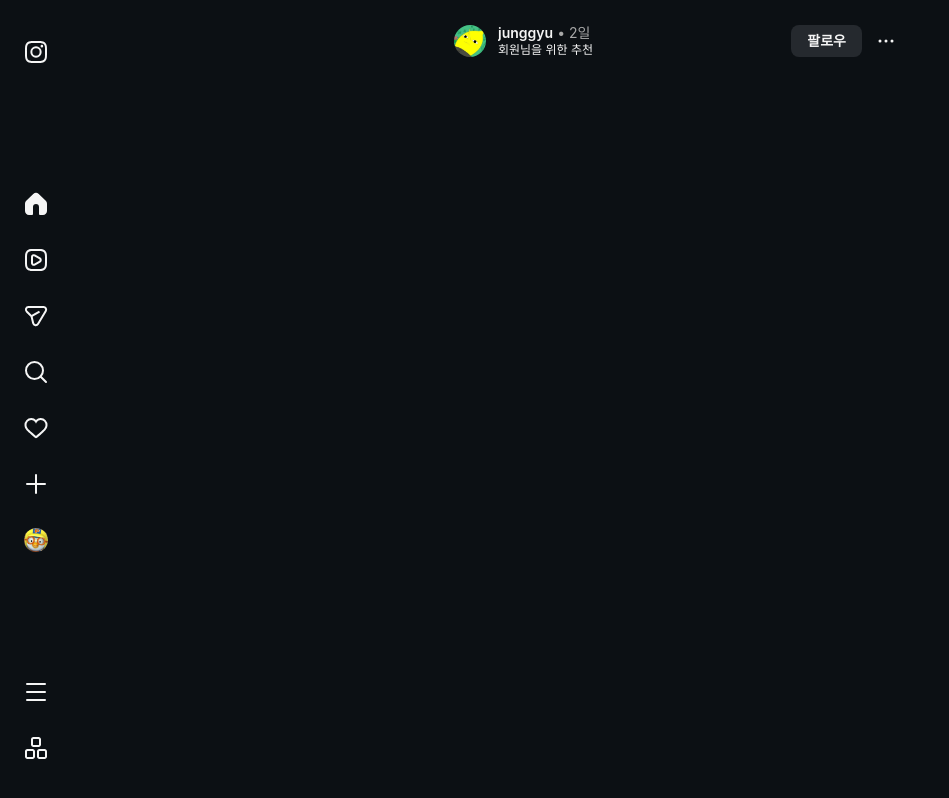
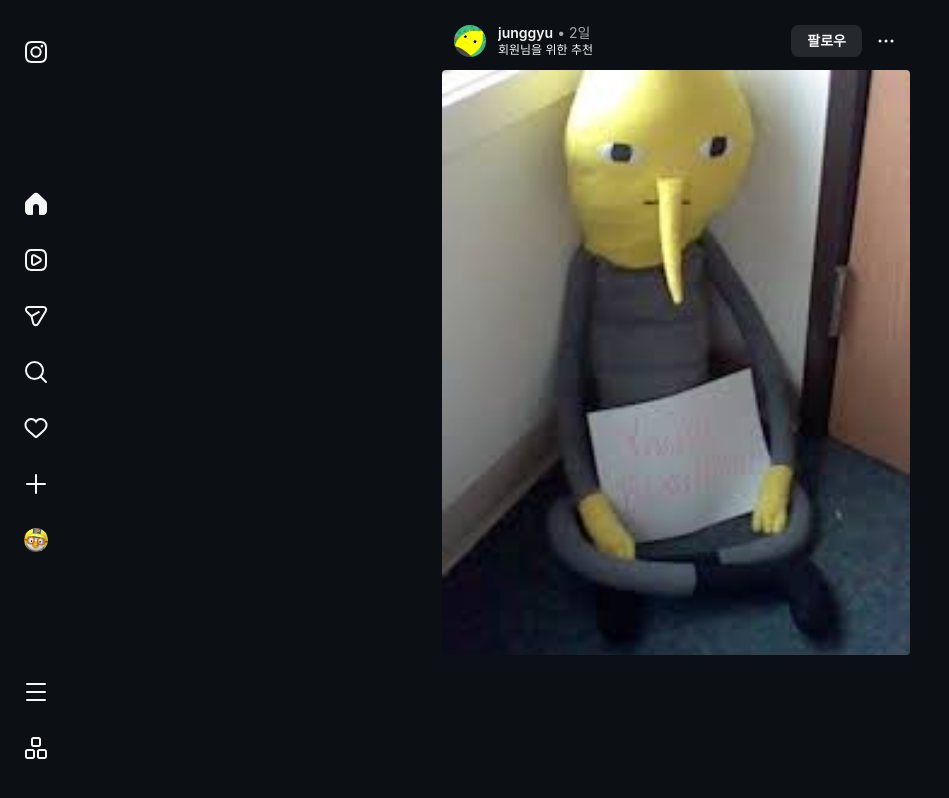
Before and after one commit to Ahyun26/next-instagram-24th, a Next.js app: page / in a window 1280 px wide. Shown: the whole page, without its empty margins (0-949 px from the left). Built offline with nearby package versions, Linux system fonts and the light colour scheme.

Commit message:
[Feat]: 홈 피드 게시물 사진 추가

```diff
--- a/src/components/feed/FeedPost.tsx
+++ b/src/components/feed/FeedPost.tsx
@@ -2,17 +2,22 @@ import type { Post } from '@/types/post';
 import type { User } from '@/types/user';
 
 import FeedPostHeader from './FeedPostHeader';
+import FeedPostImage from './FeedPostImage';
 
 interface FeedPostProps {
   post: Post;
   author: User;
 }
 
-/** 홈 피드 게시물 카드 하나. (사진, 액션, 본문은 다음 작업에서 추가) */
+/** 홈 피드 게시물 카드 하나. (액션, 본문은 다음 작업에서 추가) */
 export default function FeedPost({ post, author }: FeedPostProps) {
   return (
     <article className="pb-4">
       <FeedPostHeader post={post} author={author} />
+      <FeedPostImage
+        src={post.imageUrl}
+        alt={`${author.username}님의 게시물 사진`}
+      />
     </article>
   );
 }
--- /dev/null
+++ b/src/components/feed/FeedPostImage.tsx
@@ -0,0 +1,18 @@
+import Image from 'next/image';
+
+interface FeedPostImageProps {
+  src: string;
+  alt: string;
+}
+
+/**
+ * 홈 피드 게시물 사진. 인스타그램 세로 사진 비율(4:5, 468 × 585)로 보여주고,
+ * 비율이 다른 사진은 박스를 꽉 채우도록 잘라낸다.
+ */
+export default function FeedPostImage({ src, alt }: FeedPostImageProps) {
+  return (
+    <div className="relative aspect-[4/5] w-full overflow-hidden rounded-sm">
+      <Image src={src} alt={alt} fill sizes="468px" className="object-cover" />
+    </div>
+  );
+}
```
